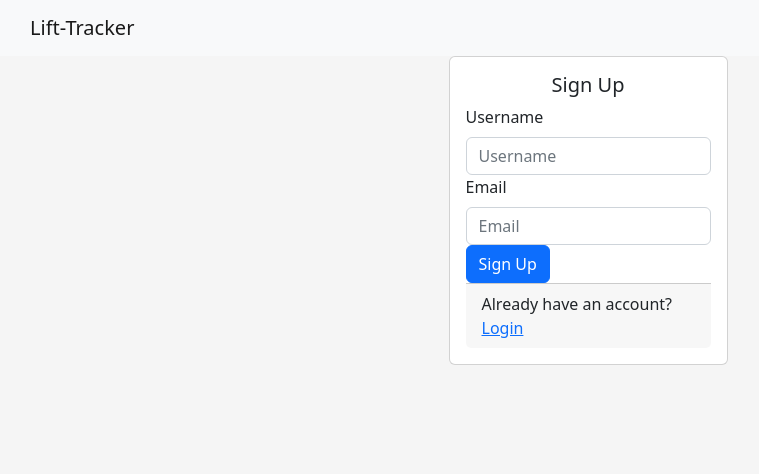
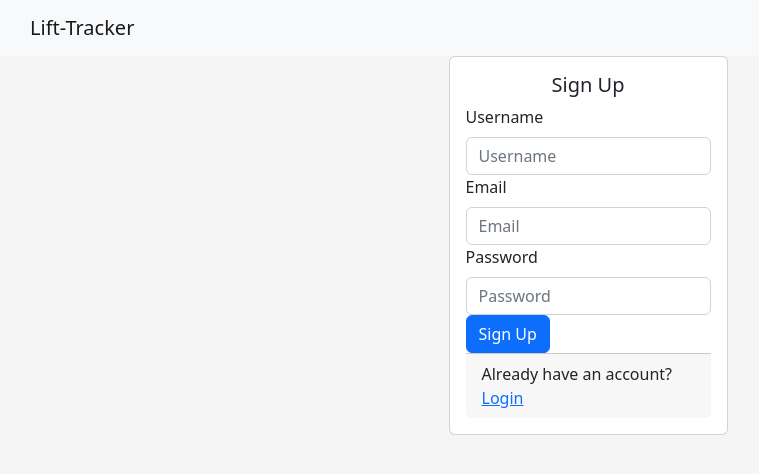
Before and after one commit to joeluhrman/Lift-Tracker, a React (Vite) app in the folder web/: page /signup in a window 1280 px wide. Shown: the top 474 px of the page, without its empty margins (52-811 px from the left). Built offline with nearby package versions, Linux system fonts and the light colour scheme.

Commit message:
password field added to signup

```diff
--- a/web/src/components/forms/SignUp.jsx
+++ b/web/src/components/forms/SignUp.jsx
@@ -81,6 +81,25 @@ export default function SignUp() {
                 </Form.Control.Feedback>
                 {/*</InputGroup>*/}
             </Form.Group>
+            <Form.Group>
+                <Form.Label>Password</Form.Label>
+                <Form.Control
+                    required
+                    name="password"
+                    type="password"
+                    placeholder="Password"
+                    value={formValue.password}
+                    onChange={handleChange}
+                    minLength="8"
+                    maxLength="25"
+                />
+                <Form.Control.Feedback type="valid">
+                    Looks good!
+                </Form.Control.Feedback>
+                <Form.Control.Feedback type="invalid">
+                    Must be 8-25 characters.
+                </Form.Control.Feedback>
+            </Form.Group>
 
             <Button type="submit">Sign Up</Button>
         </Form>
```
